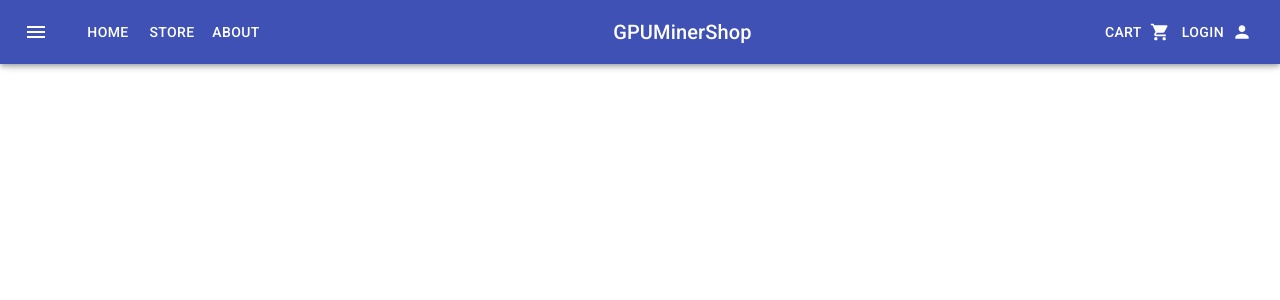
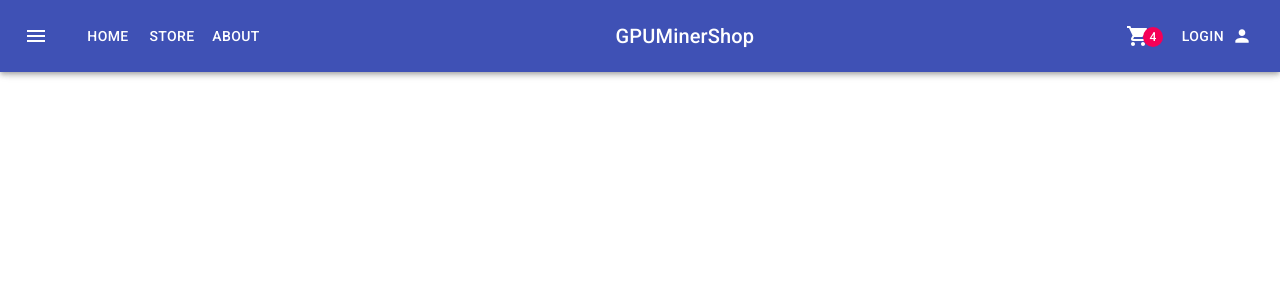
Before and after one commit to Emmanuel3240/GPUMinerShop, a React (Create React App) app: page / in a window 1280 px wide. Shown: the top 300 px of the page. Built offline with nearby package versions, Linux system fonts and the light colour scheme.

Commit message:
CartWidget funcionando OK

```diff
--- /dev/null
+++ b/src/components/CartWidget.jsx
@@ -0,0 +1,23 @@
+import React from 'react';
+import Badge from '@material-ui/core/Badge';
+import { withStyles } from '@material-ui/core/styles';
+import IconButton from '@material-ui/core/IconButton';
+import ShoppingCartIcon from '@material-ui/icons/ShoppingCart';
+
+const StyledBadge = withStyles((theme) => ({
+  badge: {
+    right: -3,
+    top: 13,
+    padding: '0 4px',
+  },
+}))(Badge);
+
+export default function CustomizedBadges() {
+  return (
+    <IconButton aria-label="cart" color="inherit">
+      <StyledBadge badgeContent={4} color="secondary">
+        <ShoppingCartIcon />
+      </StyledBadge>
+    </IconButton>
+  );
+}
--- a/src/components/NavBar.jsx
+++ b/src/components/NavBar.jsx
@@ -4,9 +4,10 @@ import Toolbar from '@material-ui/core/Toolbar';
 import Typography from '@material-ui/core/Typography';
 import { makeStyles, IconButton, Button} from "@material-ui/core";
 import MenuIcon from '@material-ui/icons/Menu';
-import ShoppingCartIcon from '@material-ui/icons/ShoppingCart';
+import ShoppingCart from '@material-ui/icons/ShoppingCart';
 import PersonIcon from '@material-ui/icons/Person';
 import {NavBarStyles} from './Styles/NavBarStyles';
+import Badge from './CartWidget'
 
 const useStyles = makeStyles((theme) => NavBarStyles(theme));
 
@@ -31,9 +32,9 @@ const NavBar = () =>{
         <Typography align="center" variant="h6" className={classes.title} >
           GPUMinerShop
         </Typography>
-        <Button variant="text" color="inherit" endIcon={<ShoppingCartIcon/>}>
-          Cart
-        </Button>
+        <IconButton aria-label="show cart items" color="inherit">
+          <Badge/>
+        </IconButton>
         <Button variant="text" color="inherit" endIcon={<PersonIcon/>}>
           Login
         </Button>
```
